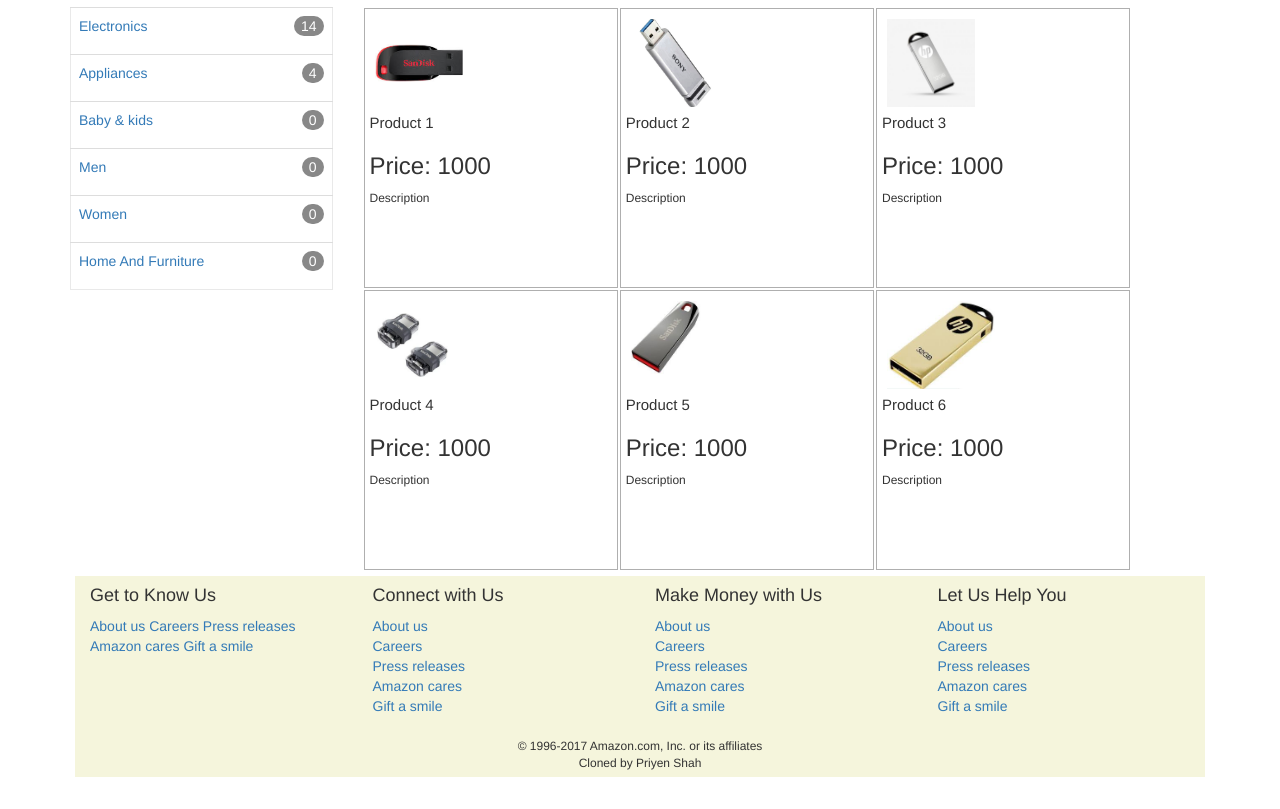
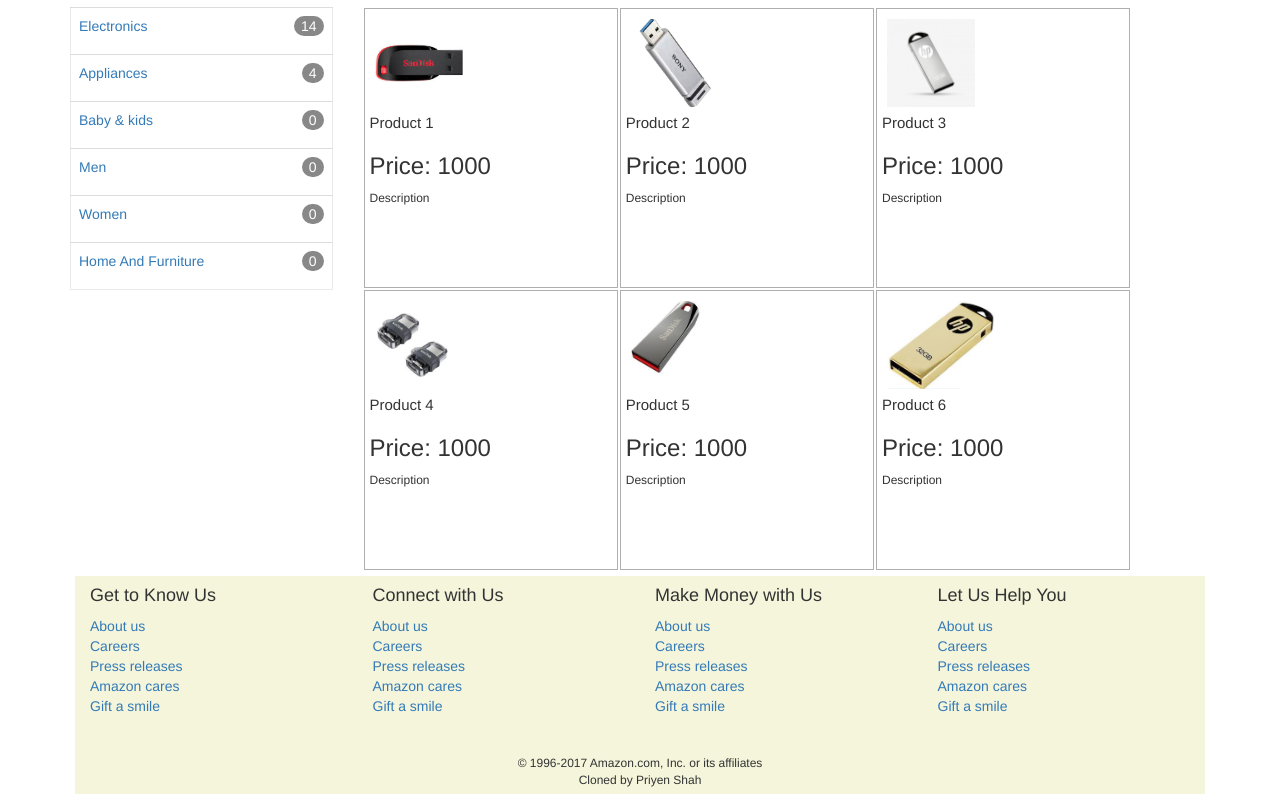
Before and after one commit to priyenshaha/priyenshaha.github.io, a plain HTML site: page index.html in a window 1280 px wide. Shown: the part 404-1213 px from the top of the page. Drawn offline with nearby package versions, Linux system fonts and the light colour scheme.

Commit message:
Update index.html

```diff
--- a/index.html
+++ b/index.html
@@ -261,11 +261,11 @@
                 <div class="row footer">
                     <div class="col-md-3 col-xs-6">
                         <h4>Get to Know Us</h4>
-                        <a href="#">About us</a>
-                        <a href="#">Careers</a>
-                        <a href="#">Press releases</a>
-                        <a href="#">Amazon cares</a>
-                        <a href="#">Gift a smile</a>
+                        <a href="#">About us</a><br>
+                        <a href="#">Careers</a><br>
+                        <a href="#">Press releases</a><br>
+                        <a href="#">Amazon cares</a><br>
+                        <a href="#">Gift a smile</a><br>
                     </div>
 
                     <div class="col-md-3 col-xs-6">
@@ -296,7 +296,7 @@
                     </div>
 
                     <div class="col-md-12" style="text-align: center; font-size: 12px; padding: 5px;">
-                        <br>
+                        <br><br>
                         © 1996-2017 Amazon.com, Inc. or its affiliates
                         <br>
                         Cloned by Priyen Shah
```
